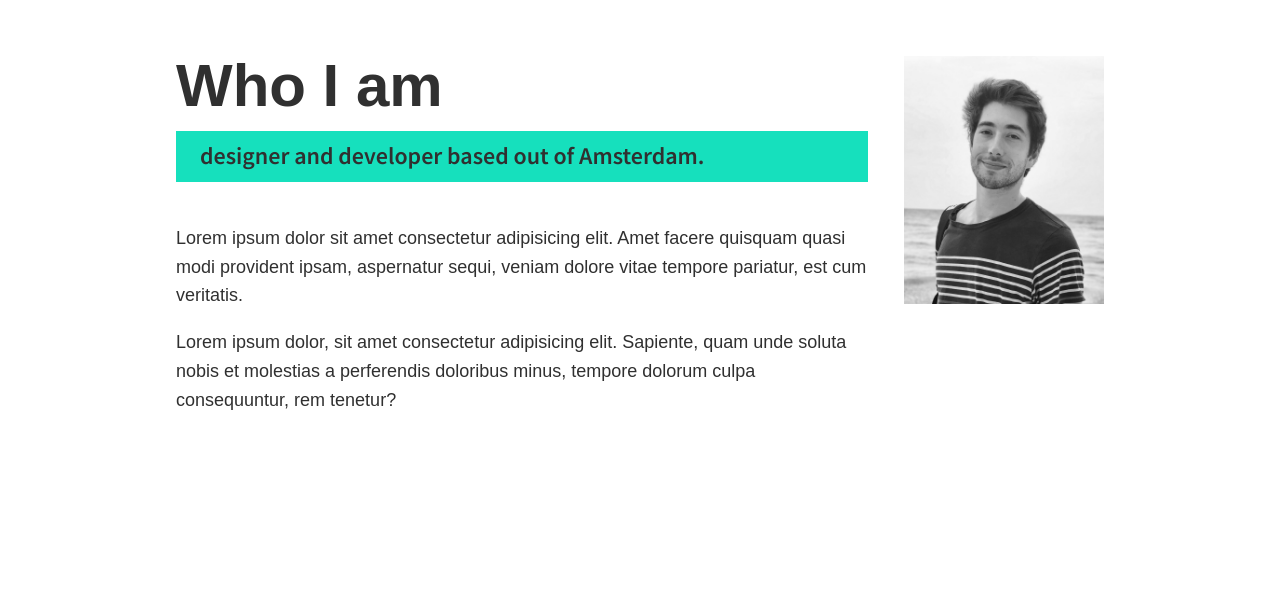
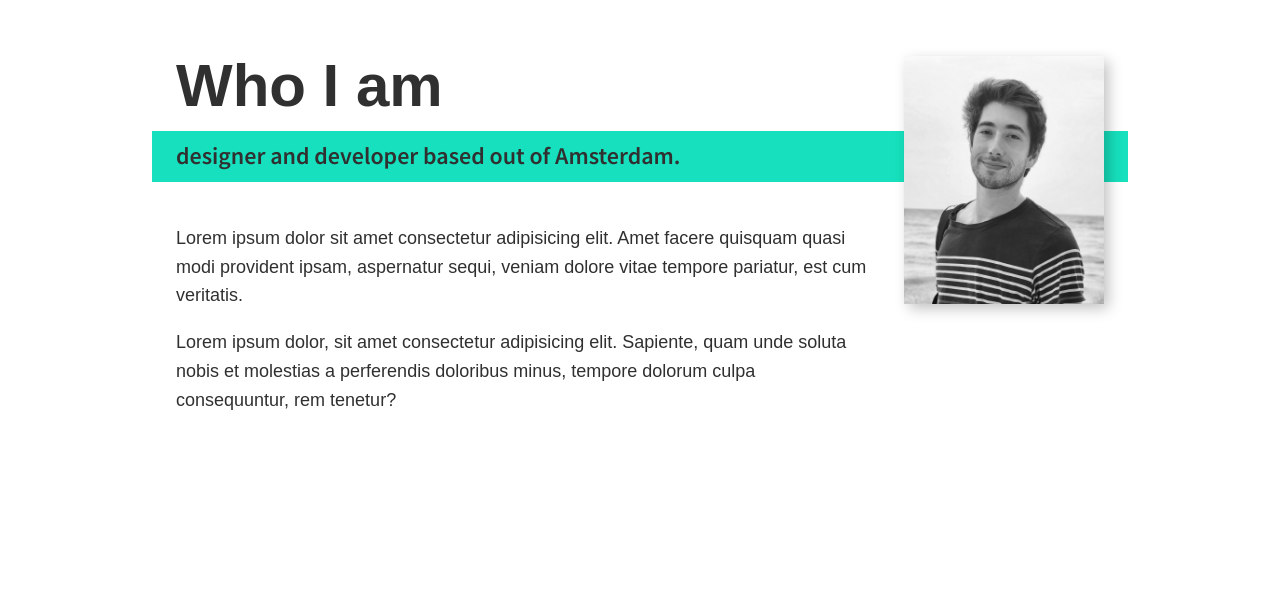
Before and after one commit to joselopr/JP_portfolio, a plain HTML site: page index.html in a window 1280 px wide. Shown: the part 1380-1986 px from the top of the page. Drawn offline with nearby package versions, Linux system fonts and the light colour scheme; a web font is replaced by a local one.

Commit message:
section about me finished

```diff
--- a/css/style.css
+++ b/css/style.css
@@ -228,7 +228,7 @@ nav {
 }
 
 .about-me__img {
-
+  box-shadow: var(--bs);
 }
 
 @media (min-width: 600px) {
@@ -242,12 +242,25 @@ nav {
     grid-column-gap: 2em;
   }
 
-  .section__title--about {
+}
+
+.section__title--about {
     grid-area: title;
   }
 
   .about-me__img {
     grid-area:  img;
+    position: relative;
+    z-index: 2;
   }
 
-}
+  .section__subtitle--about {
+    grid-column: 1 / -1;
+    grid-row: 2;
+    position: relative;
+    left: -1em;
+    width: calc(100% + 2em);
+    padding-left: 1em;
+    padding-right: calc(200px + 4em);
+
+  }
```
